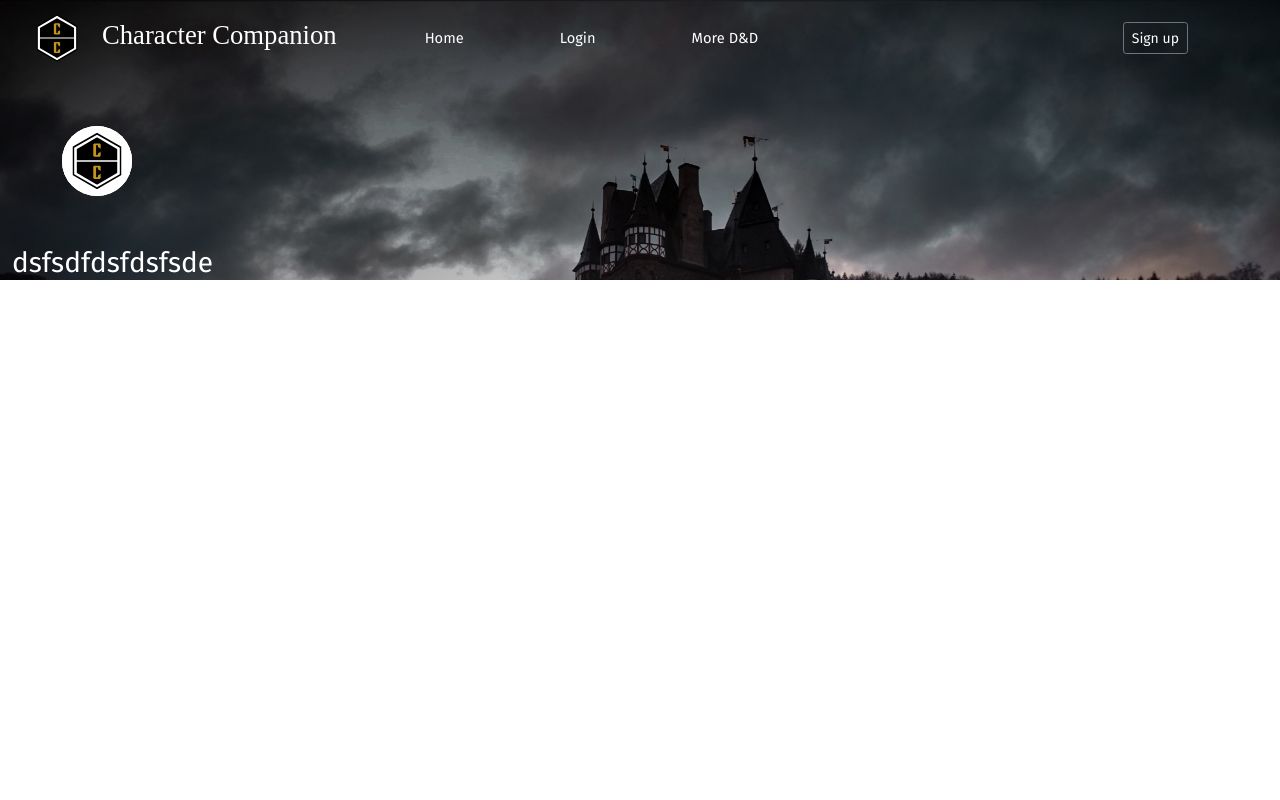
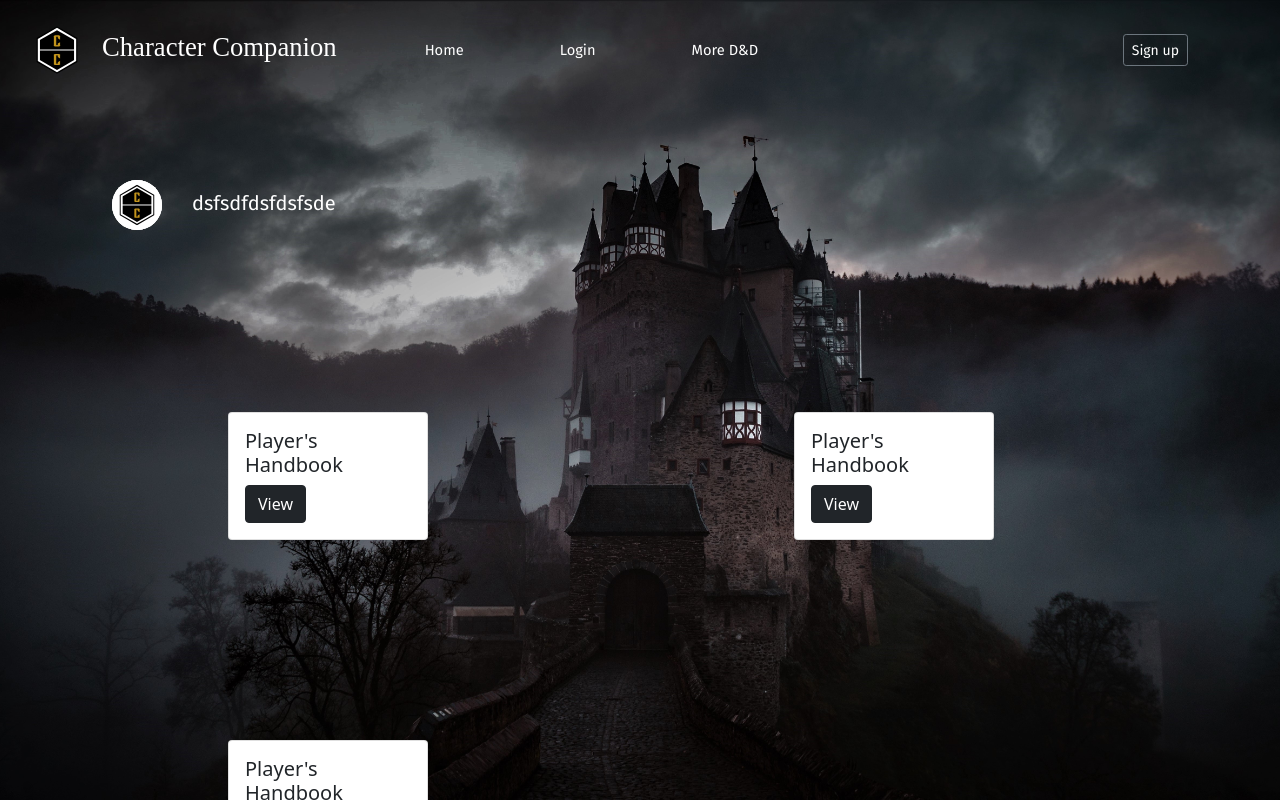
Before and after one commit to caden-fong/CSCI-331-Group6-FinalProject, a React (Create React App) app: page /profile in a window 1280 px wide. Shown: the top 800 px of the page. Built offline with nearby package versions, Linux system fonts and the light colour scheme; a web font is replaced by a local one.

Commit message:
fixing up logged in views

```diff
--- a/src/App.css
+++ b/src/App.css
@@ -22,6 +22,11 @@
     font-size: 11pt;
 }
 
+.navbar {
+    padding-top: 20px;
+    padding-bottom: 20px;
+}
+
 .nav-link {
     color: white;
 }
@@ -40,7 +45,7 @@
     color: white;
     font-family: 'Grenze Gotisch', cursive;
     font-size:80pt;
-    margin-top: 2em;
+    margin-top: 1.7em;
     margin-bottom: 2em;
 }
 
@@ -48,7 +53,7 @@
     background-color: (255,255,255, 0);
     text-align: center;
     font-family: 'Fira Sans', sans-serif;
-    padding-bottom: 11.75em;
+    padding-bottom: 12.25em;
 }
 
 .navbar-brand {
@@ -161,11 +166,27 @@
 
 .profilelogo {
     border-radius: 100%;
-    height: 70px;
-    margin: 50px;
+    height: 50px;
+    margin-left: 100px;
+    margin-right: 30px;
+    margin-bottom: 82px;
+    margin-top: 80px;
 }
 
 .userp {
     font-family: 'Fira Sans', sans-serif;
     color: white;
+    display: inline;
+    font-size: 15pt;
 }
+
+.indchar {
+    width: 200px;
+}
+
+.prf {
+    width: 350px;
+    margin-left: 13.5em;
+    margin-top: 100px;
+    margin-bottom: 100px;
+}
--- a/src/components/more.component.js
+++ b/src/components/more.component.js
@@ -29,7 +29,7 @@ export default class More extends Component {
                 <div className="card-body">
                   <h5 className="card-title">Player's Handbook</h5>
                   <p className="card-text">(Dungeons & Dragons) by Wizards RPG Team</p>
-                  <a href="https://www.amazon.com/Players-Handbook-Dungeons-Dragons-Wizards/dp/0786965606/ref=sxin_14_mbs_w_global_sims?crid=2HPWYNBEXLCB8&cv_ct_cx=d%26d+dm+guide&keywords=d%26d+dm+guide&pd_rd_i=0786965606&pd_rd_r=de1e04e6-e9e6-4ca7-8e4c-2001fcbe401f&pd_rd_w=ZIomk&pd_rd_wg=TJwSk&pf_rd_p=354b84dc-907e-4c5a-bfb4-ebf4bda98263&pf_rd_r=47PTZFX8ZKJZH18Z4GFV&qid=1638239557&sprefix=d%26d+dm%2Caps%2C401&sr=1-2-9e7645f9-2d19-4bff-863e-f6cdbe50f990" class="btn btn-dark stretched-link">Shop Amazon</a>
+                  <a href="https://www.amazon.com/Players-Handbook-Dungeons-Dragons-Wizards/dp/0786965606/ref=sxin_14_mbs_w_global_sims?crid=2HPWYNBEXLCB8&cv_ct_cx=d%26d+dm+guide&keywords=d%26d+dm+guide&pd_rd_i=0786965606&pd_rd_r=de1e04e6-e9e6-4ca7-8e4c-2001fcbe401f&pd_rd_w=ZIomk&pd_rd_wg=TJwSk&pf_rd_p=354b84dc-907e-4c5a-bfb4-ebf4bda98263&pf_rd_r=47PTZFX8ZKJZH18Z4GFV&qid=1638239557&sprefix=d%26d+dm%2Caps%2C401&sr=1-2-9e7645f9-2d19-4bff-863e-f6cdbe50f990" className="btn btn-dark stretched-link">Shop Amazon</a>
                 </div>
               </div>
             </div>
@@ -39,7 +39,7 @@ export default class More extends Component {
                 <div className="card-body">
                   <h5 className="card-title">Dungeons & Dragons Monster Manual</h5>
                   <p className="card-text">(Core Rulebook, D&D Roleplaying Game)</p>
-                  <a href="https://www.amazon.com/Dungeons-Dragons-Monster-Rulebook-Roleplaying/dp/0786965614/ref=sr_1_3?crid=2HPWYNBEXLCB8&keywords=d%26d+dm+guide&qid=1638239958&sprefix=d%26d+dm%2Caps%2C401&sr=8-3" class="btn btn-dark stretched-link">Shop Amazon</a>
+                  <a href="https://www.amazon.com/Dungeons-Dragons-Monster-Rulebook-Roleplaying/dp/0786965614/ref=sr_1_3?crid=2HPWYNBEXLCB8&keywords=d%26d+dm+guide&qid=1638239958&sprefix=d%26d+dm%2Caps%2C401&sr=8-3" className="btn btn-dark stretched-link">Shop Amazon</a>
                 </div>
               </div>
             </div>
@@ -49,7 +49,7 @@ export default class More extends Component {
                 <div className="card-body">
                   <h5 className="card-title">Dungeons & Dragons Dungeon Master's Guide</h5>
                   <p className="card-text">(Core Rulebook, D&D Roleplaying Game)</p>
-                  <a href="https://www.amazon.com/Dungeons-Dragons-Dungeon-Rulebook-Roleplaying/dp/0786965622/ref=sr_1_1?crid=2HPWYNBEXLCB8&keywords=d%26d+dm+guide&qid=1638239958&sprefix=d%26d+dm%2Caps%2C401&sr=8-1" class="btn btn-dark stretched-link">Shop Amazon</a>
+                  <a href="https://www.amazon.com/Dungeons-Dragons-Dungeon-Rulebook-Roleplaying/dp/0786965622/ref=sr_1_1?crid=2HPWYNBEXLCB8&keywords=d%26d+dm+guide&qid=1638239958&sprefix=d%26d+dm%2Caps%2C401&sr=8-1" className="btn btn-dark stretched-link">Shop Amazon</a>
                 </div>
               </div>
             </div>
@@ -64,7 +64,7 @@ export default class More extends Component {
                 <div className="card-body">
                   <h5 className="card-title">Curse of Strahd: Revamped Premium Edition</h5>
                   <p className="card-text">(D&D Boxed Set) (Dungeons & Dragons)</p>
-                  <a href="https://www.amazon.com/Curse-Strahd-Revamped-Premium-Dungeons/dp/0786967153/ref=sr_1_13?crid=2HPWYNBEXLCB8&keywords=d%26d+dm+guide&qid=1638239958&sprefix=d%26d+dm%2Caps%2C401&sr=8-13" class="btn btn-dark stretched-link">Shop Amazon</a>
+                  <a href="https://www.amazon.com/Curse-Strahd-Revamped-Premium-Dungeons/dp/0786967153/ref=sr_1_13?crid=2HPWYNBEXLCB8&keywords=d%26d+dm+guide&qid=1638239958&sprefix=d%26d+dm%2Caps%2C401&sr=8-13" className="btn btn-dark stretched-link">Shop Amazon</a>
                 </div>
               </div>
             </div>
@@ -74,7 +74,7 @@ export default class More extends Component {
                 <div className="card-body">
                   <h5 className="card-title">Dungeons & Dragons Core Rulebooks Gift Set</h5>
                   <p className="card-text">(Special Foil Covers Edition with Slipcase, Player's Handbook, Dungeon Master's Guide, Monster Manual, DM Screen)</p>
-                  <a href="https://www.amazon.com/Dungeons-Dragons-Rulebooks-Slipcase-Handbook/dp/0786966629/ref=sr_1_2?crid=2HPWYNBEXLCB8&keywords=d%26d+dm+guide&qid=1638239958&sprefix=d%26d+dm%2Caps%2C401&sr=8-2" class="btn btn-dark stretched-link">Shop Amazon</a>
+                  <a href="https://www.amazon.com/Dungeons-Dragons-Rulebooks-Slipcase-Handbook/dp/0786966629/ref=sr_1_2?crid=2HPWYNBEXLCB8&keywords=d%26d+dm+guide&qid=1638239958&sprefix=d%26d+dm%2Caps%2C401&sr=8-2" className="btn btn-dark stretched-link">Shop Amazon</a>
                 </div>
               </div>
             </div>
@@ -84,7 +84,7 @@ export default class More extends Component {
                 <div className="card-body">
                   <h5 className="card-title">Xanathar's Guide to Everything</h5>
                   <p className="card-text">(Dungeons & Dragons)</p>
-                  <a href="https://www.amazon.com/Xanathars-Guide-Everything-Wizards-Team/dp/0786966114/ref=sxin_14_mbs_w_global_sims?crid=2HPWYNBEXLCB8&cv_ct_cx=d%26d+dm+guide&keywords=d%26d+dm+guide&pd_rd_i=0786966114&pd_rd_r=66b6a31e-bbb6-4ecb-9725-b584c04f2963&pd_rd_w=OO6nO&pd_rd_wg=sP7xU&pf_rd_p=354b84dc-907e-4c5a-bfb4-ebf4bda98263&pf_rd_r=P665J26RFSYCXTQK9RK2&qid=1638239958&sprefix=d%26d+dm%2Caps%2C401&sr=1-3-9e7645f9-2d19-4bff-863e-f6cdbe50f990" class="btn btn-dark stretched-link">Shop Amazon</a>
+                  <a href="https://www.amazon.com/Xanathars-Guide-Everything-Wizards-Team/dp/0786966114/ref=sxin_14_mbs_w_global_sims?crid=2HPWYNBEXLCB8&cv_ct_cx=d%26d+dm+guide&keywords=d%26d+dm+guide&pd_rd_i=0786966114&pd_rd_r=66b6a31e-bbb6-4ecb-9725-b584c04f2963&pd_rd_w=OO6nO&pd_rd_wg=sP7xU&pf_rd_p=354b84dc-907e-4c5a-bfb4-ebf4bda98263&pf_rd_r=P665J26RFSYCXTQK9RK2&qid=1638239958&sprefix=d%26d+dm%2Caps%2C401&sr=1-3-9e7645f9-2d19-4bff-863e-f6cdbe50f990" className="btn btn-dark stretched-link">Shop Amazon</a>
                 </div>
               </div>
             </div>
@@ -99,7 +99,7 @@ export default class More extends Component {
                 <div className="card-body">
                   <h5 className="card-title">D&D Dungeon Kit and DM's Guide</h5>
                   <p className="card-text"> </p>
-                  <a href="https://www.amazon.com/Dungeon-Kit-DMs-Guide/dp/B0955CDWSW/ref=sr_1_6?crid=2HPWYNBEXLCB8&keywords=d%26d+dm+guide&qid=1638239958&sprefix=d%26d+dm%2Caps%2C401&sr=8-6" class="btn btn-dark stretched-link">Shop Amazon</a>
+                  <a href="https://www.amazon.com/Dungeon-Kit-DMs-Guide/dp/B0955CDWSW/ref=sr_1_6?crid=2HPWYNBEXLCB8&keywords=d%26d+dm+guide&qid=1638239958&sprefix=d%26d+dm%2Caps%2C401&sr=8-6" className="btn btn-dark stretched-link">Shop Amazon</a>
                 </div>
               </div>
             </div>
@@ -109,7 +109,7 @@ export default class More extends Component {
                 <div className="card-body">
                   <h5 className="card-title">DND Dice Set 25 x 7</h5>
                   <p className="card-text">(175 Pieces) Double-Colors Polyhedron Dice for Dungeons and Dragons DND RPG MTG Table Games D4 D6 D8 D10 D% D12 D20 25 Colors Dice with 1 Large Flannel Bag</p>
-                  <a href="https://www.amazon.com/Double-Colors-Polyhedron-Dungeons-Dragons-Flannel/dp/B08VD4Q7XW/ref=sr_1_5?keywords=d%26d+dice&qid=1638240526&sr=8-5" class="btn btn-dark stretched-link">Shop Amazon</a>
+                  <a href="https://www.amazon.com/Double-Colors-Polyhedron-Dungeons-Dragons-Flannel/dp/B08VD4Q7XW/ref=sr_1_5?keywords=d%26d+dice&qid=1638240526&sr=8-5" className="btn btn-dark stretched-link">Shop Amazon</a>
                 </div>
               </div>
             </div>
@@ -119,7 +119,7 @@ export default class More extends Component {
                 <div className="card-body">
                   <h5 className="card-title">CiaraQ Polyhedral Dice Set</h5>
                   <p className="card-text">(35 Pieces) with Black Pouches, 5 Complete Double-Colors Dice Sets of D4 D6 D8 D10 D% D12 D20 Compatible with Dungeons and Dragons DND RPG MTG Table Games</p>
-                  <a href="https://www.amazon.com/CiaraQ-Polyhedral-Double-Colors-Dungeons-Pathfinder/dp/B0794Z8XRP/ref=sr_1_omk_6?keywords=d%26d+dice&qid=1638240614&sr=8-6" class="btn btn-dark stretched-link">Shop Amazon</a>
+                  <a href="https://www.amazon.com/CiaraQ-Polyhedral-Double-Colors-Dungeons-Pathfinder/dp/B0794Z8XRP/ref=sr_1_omk_6?keywords=d%26d+dice&qid=1638240614&sr=8-6" className="btn btn-dark stretched-link">Shop Amazon</a>
                 </div>
               </div>
             </div>
--- a/src/components/profile.component.js
+++ b/src/components/profile.component.js
@@ -5,15 +5,43 @@ import './../App.css'
 export default class Profile extends Component {
   constructor(props) {
     super(props);
-
   }
 
     render() {
     return (
       <>
-        <div className= "container-fluid">
+        <div className= "container-fluid userinfo">
           <img src={profilepic} className= "profilelogo" alt="Character Creator Logo"/>
           <h3 className="userp">dsfsdfdsfdsfsde</h3>
+        </div>
+
+        <div className="container-fluid">
+          <div className="row">
+            <div className="col- prf">
+              <div className="card indchar">
+                <div className="card-body">
+                  <h5 className="card-title">Player's Handbook</h5>
+                  <a href="#" class="btn btn-dark stretched-link">View</a>
+                </div>
+              </div>
+            </div>
+            <div className="col- prf">
+              <div className="card indchar">
+                <div className="card-body">
+                  <h5 className="card-title">Player's Handbook</h5>
+                  <a href="#" class="btn btn-dark stretched-link">View</a>
+                </div>
+              </div>
+            </div>
+            <div className="col- prf">
+              <div className="card indchar">
+                <div className="card-body">
+                  <h5 className="card-title">Player's Handbook</h5>
+                  <a href="#" class="btn btn-dark stretched-link">View</a>
+                </div>
+              </div>
+            </div>
+          </div>
         </div>
       </>
     )
```
